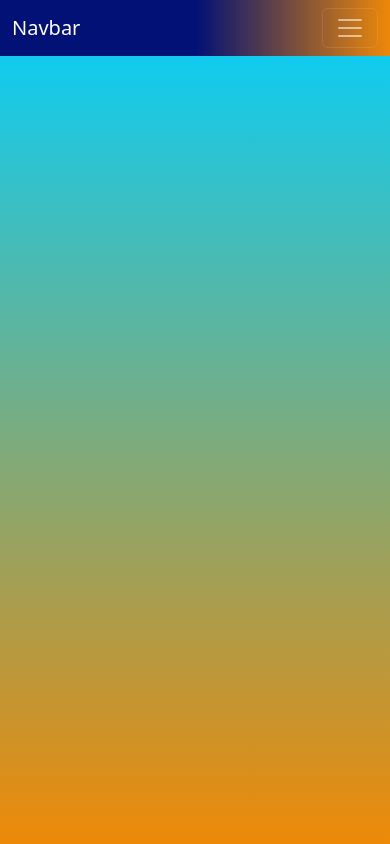
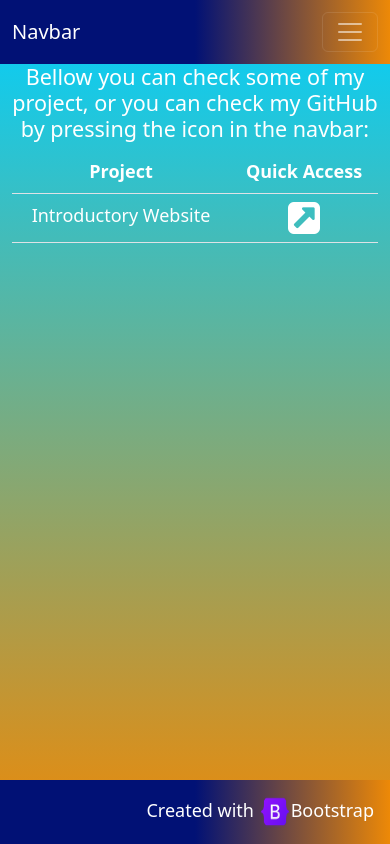
Before and after one commit to dinho23/Introductory-Website, a website: page portfolio.html in a window 390 px wide. Drawn offline with nearby package versions, Linux system fonts and the light colour scheme.

Commit message:
Footer + all pages completed + small bug fixed on smaller screens

```diff
--- a/css/style.css
+++ b/css/style.css
@@ -8,6 +8,14 @@ body {
     position: fixed;
     color: white;
     font-size: large;
+    min-height: 100vh;
+    display: flex;
+    flex-direction: column;
+}
+
+.navbar-toggler {
+    margin-top: 4px;
+    margin-bottom: 4px;
 }
 
 .profile-img {
@@ -41,9 +49,18 @@ body {
     background-image: linear-gradient(90deg, #011175 50%, #ed8907);
 }
 
+.footer {
+    text-align: right;
+    padding-right: 1rem;
+}
+
 @media (min-width: 992px) {
     .right {
         float: right;
+    }
+
+    .navbar-nav {
+        overflow: initial;
     }
 
     .icons:hover {
@@ -52,6 +69,6 @@ body {
     }
 
     .nav-link {
-        width:max-content;
+        width: max-content;
     }
 }
--- a/portfolio.html
+++ b/portfolio.html
@@ -1,5 +1,6 @@
 <!DOCTYPE html>
 <html lang="en">
+
 <head>
   <meta charset="UTF-8">
   <meta http-equiv="X-UA-Compatible" content="IE=edge">
@@ -8,11 +9,13 @@
   <link rel="stylesheet" href="node_modules/bootstrap/dist/css/bootstrap.css">
   <link rel="stylesheet" href="css/style.css">
 </head>
+
 <body>
   <nav class="navbar navbar-dark navbar-color navbar-expand-lg">
     <div class="container-fluid">
       <a class="navbar-brand" href="#">Navbar</a>
-      <button class="navbar-toggler" type="button" data-bs-toggle="collapse" data-bs-target="#navbarTogglerDemo02" aria-controls="navbarTogglerDemo02" aria-expanded="false" aria-label="Toggle navigation">
+      <button class="navbar-toggler" type="button" data-bs-toggle="collapse" data-bs-target="#navbarTogglerDemo02"
+        aria-controls="navbarTogglerDemo02" aria-expanded="false" aria-label="Toggle navigation">
         <span class="navbar-toggler-icon"></span>
       </button>
       <div class="collapse navbar-collapse" id="navbarTogglerDemo02">
@@ -45,7 +48,35 @@
     </div>
   </nav>
 
+  <div class="container-lg text-center">
+    <h4 class="overflow-hidden">Bellow you can check some of my project, or you can check my GitHub by pressing the icon
+      in the navbar:</h4>
 
+    <table class="table table-hover inherit-bg">
+      <thead>
+        <tr>
+          <th scope="col">Project</th>
+          <th scope="col">Quick Access</th>
+        </tr>
+      </thead>
+      <tbody>
+        <tr>
+          <td>Introductory Website</td>
+          <td>
+            <a href="https://github.com/dinho23/Introductory-Website">
+              <img class="icons" src="images/link.png" alt="link">
+            </a>
+          </td>
+        </tr>
+      </tbody>
+    </table>
+
+  </div>
+
+
+  <footer class="footer py-3 navbar-color mt-auto">Created with <img class="icons" src="images/bootstrap.png"
+      alt="Bootstrap" style="filter: invert(0);">Bootstrap</footer>
   <script src="node_modules/bootstrap/dist/js/bootstrap.bundle.js"></script>
 </body>
+
 </html>
```
Also changed, not shown: index.html (+15 -6 lines), resume.html (+10 -3 lines), images/bootstrap.png (added), images/link.png (added). Lines whose indentation alone changed are shown as unchanged.
